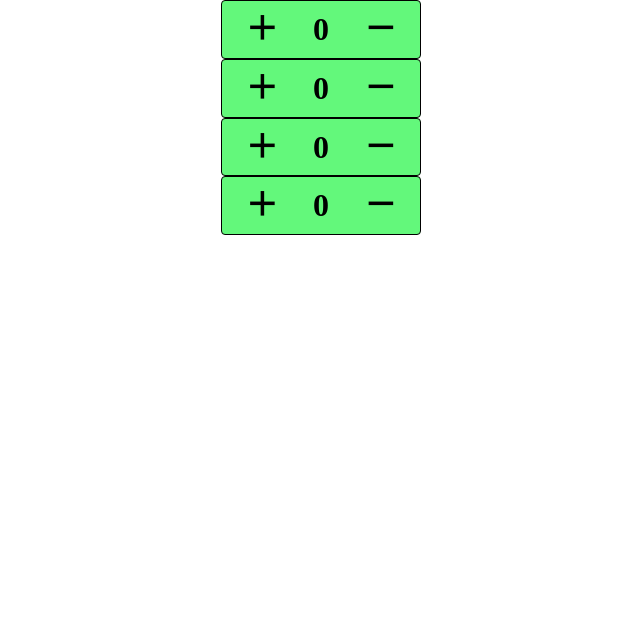
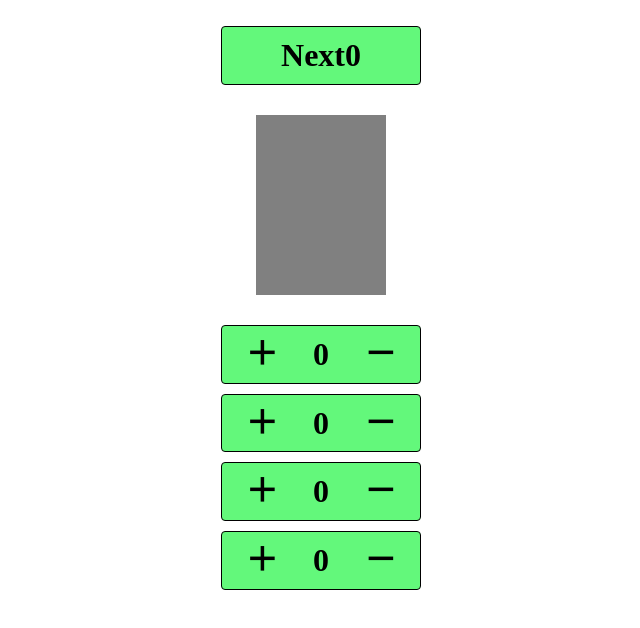
Before and after one commit to ONDENCUP-dominions/Dominion, a Nuxt app: page /Game in a window 1280 px wide. Shown: the top 628 px of the page, without its empty margins (319-959 px from the left). Built offline with nearby package versions, Linux system fonts and the light colour scheme.

Commit message:
ゲーム画面作成(#shin1)

```diff
--- a/pages/Game.vue
+++ b/pages/Game.vue
@@ -25,26 +25,34 @@ function upCount4() {
 function downCount4(){
     store.count4--;
 }
+function onClickNext(){
+  store.gameCount++;
+  if(store.gameCount === 10){
+    console.log("終了");
+  }
+}
 </script>
 
 <template>
   <div class="flex-content">
-    <CountButton>
+    <Button class="next-button" @click="onClickNext">Next{{ store.gameCount }}</Button>
+    <div class="card"></div>
+    <CountButton class="count1-button">
       <div @click="upCount1">＋</div>
       {{ store.count1 }}
       <div @click="downCount1">－</div>
     </CountButton>
-    <CountButton>
+    <CountButton class="count-button">
       <div @click="upCount2">＋</div>
       {{ store.count2 }}
       <div @click="downCount2">－</div>
     </CountButton>
-    <CountButton>
+    <CountButton class="count-button">
       <div @click="upCount3">＋</div>
       {{ store.count3 }}
       <div @click="downCount3">－</div>
     </CountButton>
-    <CountButton>
+    <CountButton class="count-button">
       <div @click="upCount4">＋</div>
       {{ store.count4 }}
       <div @click="downCount4">－</div>
@@ -58,4 +66,19 @@ function downCount4(){
   flex-direction: column;
   align-items: center;
 }
+.next-button{
+  margin-top: 26px;
+}
+.card{
+  background-color: gray;
+  width: 130px;
+  height: 180px;
+  margin-top: 30px;
+}
+.count1-button{
+  margin-top: 30px;
+}
+.count-button{
+  margin-top: 10px;
+}
 </style>
--- a/stores/store.ts
+++ b/stores/store.ts
@@ -9,6 +9,7 @@ export const useCounterStore = defineStore(
     const count2 = ref(0);
     const count3 = ref(0);
     const count4 = ref(0);
-    return { count1, count2, count3, count4 };
+    const gameCount = ref(0);
+    return { count1, count2, count3, count4, gameCount };
   },
  );
```
